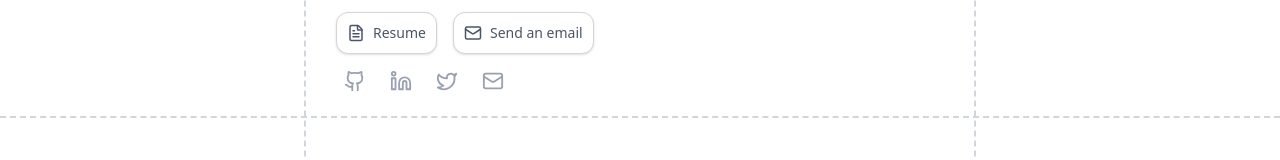
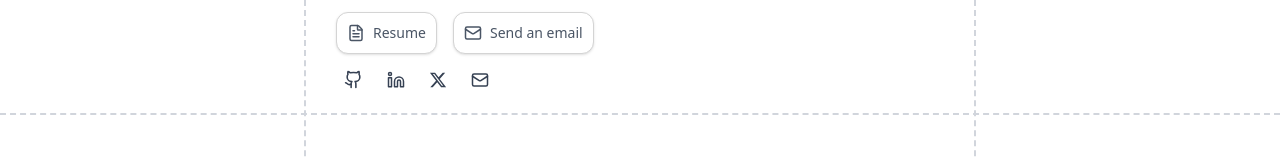
Before and after one commit to komal-kumawat/portfolio-new, a Next.js app: page / in a window 1280 px wide. Shown: the part 528-688 px from the top of the page. Built offline with nearby package versions, Linux system fonts and the light colour scheme.

Commit message:
hero section done

```diff
--- a/src/components/sections/Hero.tsx
+++ b/src/components/sections/Hero.tsx
@@ -2,13 +2,13 @@
 import React, { useState } from "react";
 import Image from "next/image";
 import Button from "../ui/Button";
-import { FileText, Github, Linkedin, Mail, Send } from "lucide-react";
+import { FileText, Github, Linkedin, Mail, X} from "lucide-react";
 import IconComp from "../ui/IconComp";
 import { Twitter } from "lucide-react";
 import { AnimatedThemeToggler } from "../ui/themeToggle";
 import Link from "next/link";
-import DashedDivider from "../ui/DashedDivider";
-
+import DashedDivider from "../ui/DashedDivider"
+import {FaXTwitter} from "react-icons/fa6";
 const Hero = () => {
 
     return (
@@ -21,7 +21,7 @@ const Hero = () => {
                     Hey, I'm Komal Kumawat, a full stack developer who loves building clean, modern websites and apps where design, functionality, and even the smallest details matter, with a focus on making products that are both practical and visually satisfying.
 
                 </span>
-                                <span className="dark:text-gray-400 text-gray-600  flex flex-wrap items-center  text-sm" style={{ wordSpacing: '0.5rem' }}>
+                <span className="dark:text-gray-400 text-gray-600  flex flex-wrap items-center  text-sm" style={{ wordSpacing: '0.5rem' }}>
 
                     Tech stack isn't my concern, I'm flexible with whatever the project needs, though I prefer modern frameworks and tools. I'm always open for new opportunities to learn and grow.
 
@@ -80,18 +80,17 @@ const Hero = () => {
             </div>
 
             <div className="flex mx-2 gap-2 items-center">
-                <IconComp name="Github" url="https://github.com/komal-kumawat" icon={<Github size={22} className="text-gray-400" />
+                <IconComp name="Github" url="https://github.com/komal-kumawat" icon={<Github size={19} className="dark:text-gray-400 text-gray-700" />
                 } />
-                <IconComp name="LinkedIn" url="https://www.linkedin.com/in/komal-kumawat-7032662a0/" icon={<Linkedin size={22} className="text-gray-400" />
+                <IconComp name="LinkedIn" url="https://www.linkedin.com/in/komal-kumawat-7032662a0/" icon={<Linkedin size={18} className="dark:text-gray-400 text-gray-700" />
                 } />
-                <IconComp name="Twitter" url="https://x.com/KomalKumawat112" icon={<Twitter size={22} className="text-gray-400" />
+                <IconComp name="Twitter" url="https://x.com/KomalKumawat112" icon={<FaXTwitter size={18} className="dark:text-gray-400 text-gray-700" />
                 } />
-                <IconComp name="Mail" url="mailto:kumawatkomal17122004@gmail.com" icon={<Mail size={22} className="text-gray-400" />
+                <IconComp name="Mail" url="mailto:kumawatkomal17122004@gmail.com" icon={<Mail size={18} className="dark:text-gray-400 text-gray-700" />
                 } />
 
 
             </div>
-
 
 
 
```
